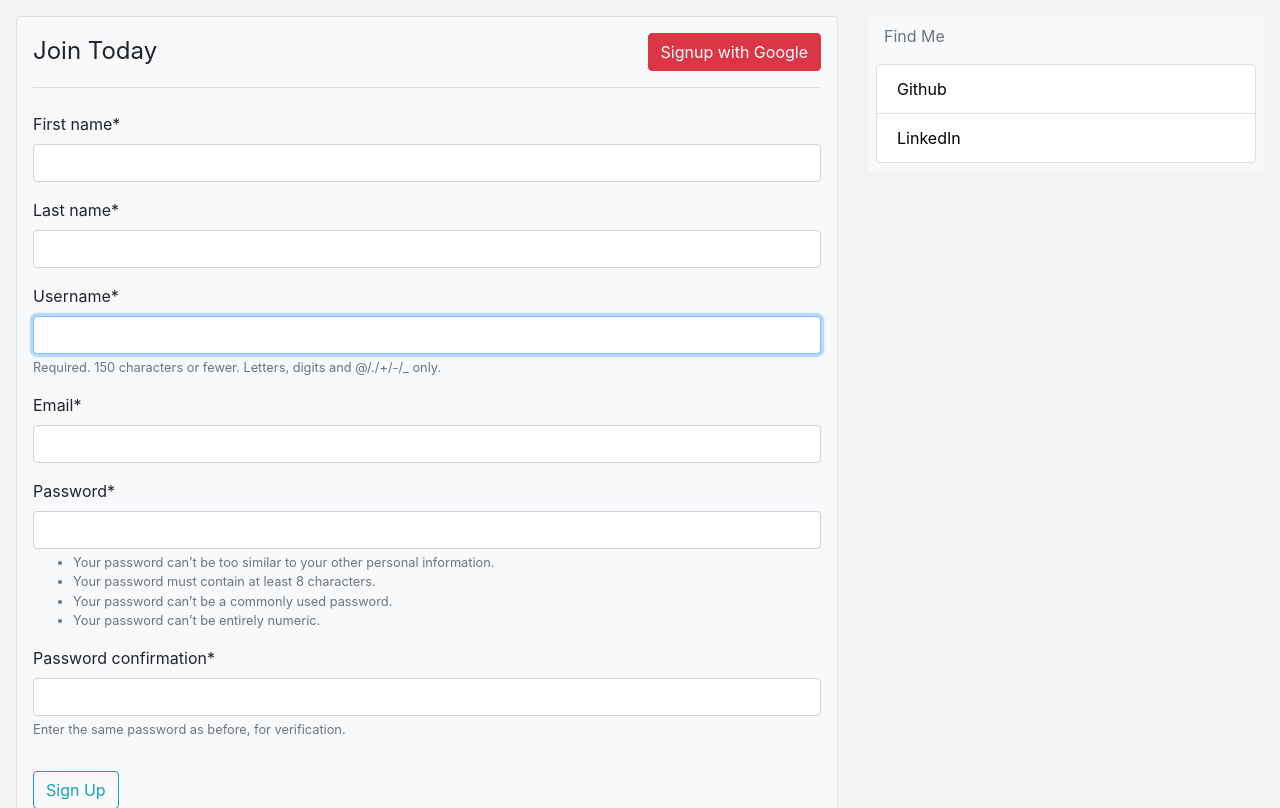
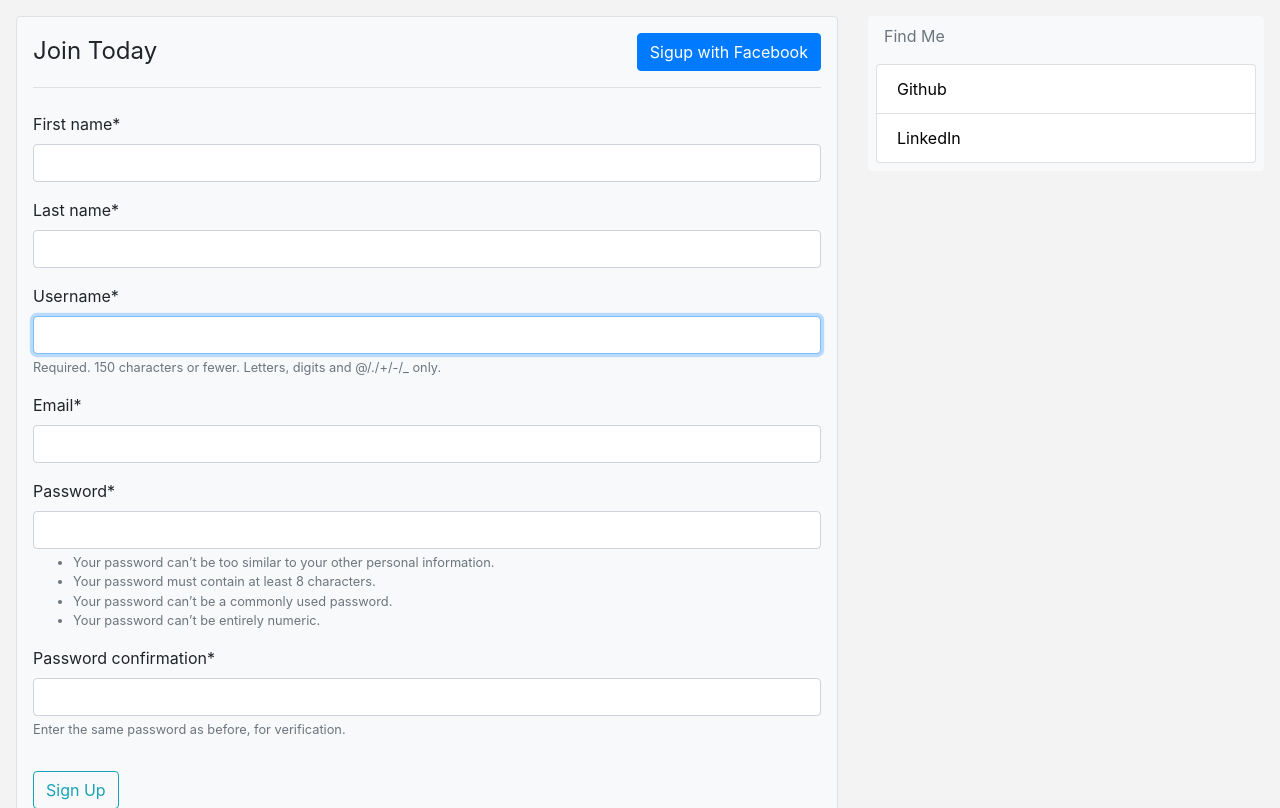
Before and after one commit to iamaliataie/django-blog, a Django app: page /register/ in a window 1280 px wide. Shown: the part 56-864 px from the top of the page. Run offline with Django 3.2, Linux system fonts and the light colour scheme; some libraries are stand-ins or nearby versions.

Commit message:
login with facebook

```diff
--- a/users/templates/users/register.html
+++ b/users/templates/users/register.html
@@ -10,7 +10,7 @@
         {% csrf_token %}
         <fieldset class="form-group">
             <legend class="border-bottom mb-4 pb-3">Join Today
-                <a href="{% provider_login_url 'google' %}" class="btn btn-danger float-right">Signup with Google</a>
+                <a href="{% provider_login_url 'facebook'%}" class="btn btn-primary float-right">Sigup with Facebook</a>
         </legend>
             {{ form|crispy }}
         </fieldset>
```
